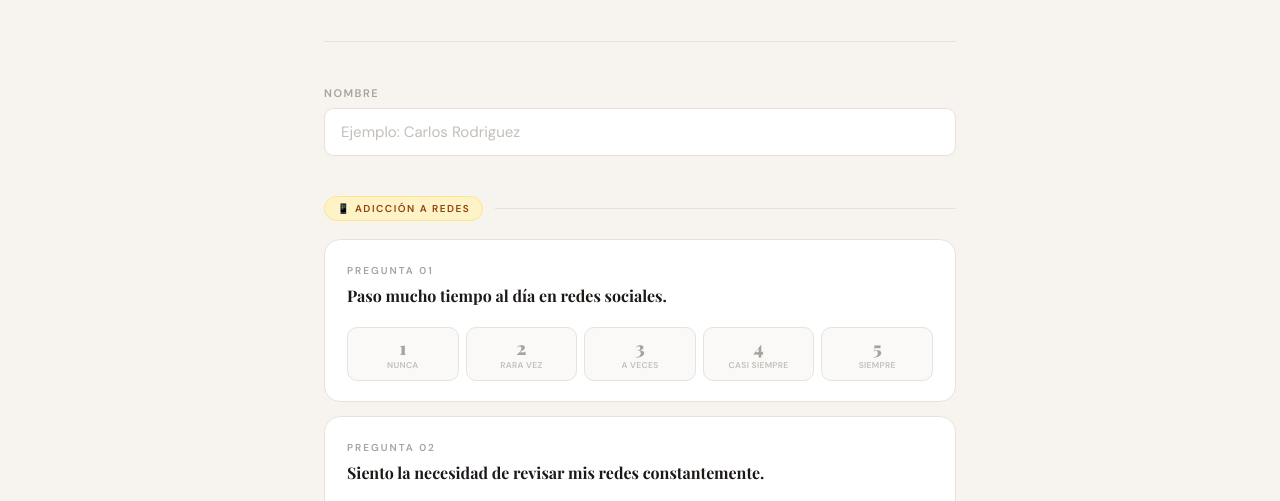
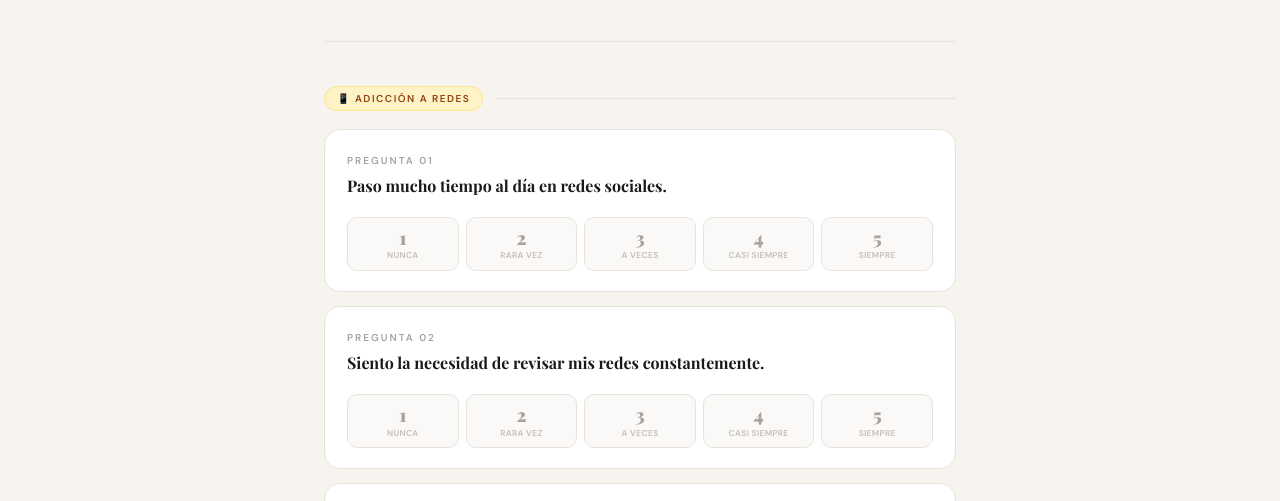
Before and after one commit to jeanfa0/encuesta-juvenil, a plain HTML site: page index.html in a window 1280 px wide. Shown: the part 280-781 px from the top of the page. Drawn offline with nearby package versions, Linux system fonts and the light colour scheme; a web font is replaced by a local one.

Commit message:
Update index.html

```diff
--- a/index.html
+++ b/index.html
@@ -323,11 +323,6 @@ h1 em { font-style: italic; color: #e8412c; }
   </div>
 
   <form id="surveyForm">
-    <div class="name-wrap">
-      <label class="field-label" for="nameInput">Nombre</label>
-      <input class="name-input" id="nameInput" type="text" placeholder="Ejemplo: Carlos Rodriguez" maxlength="50" autocomplete="off">
-    </div>
-
     <div class="sec-header">
       <span class="sec-badge badge-social">📱 Adicción a redes</span>
       <div class="sec-rule"></div>
```
